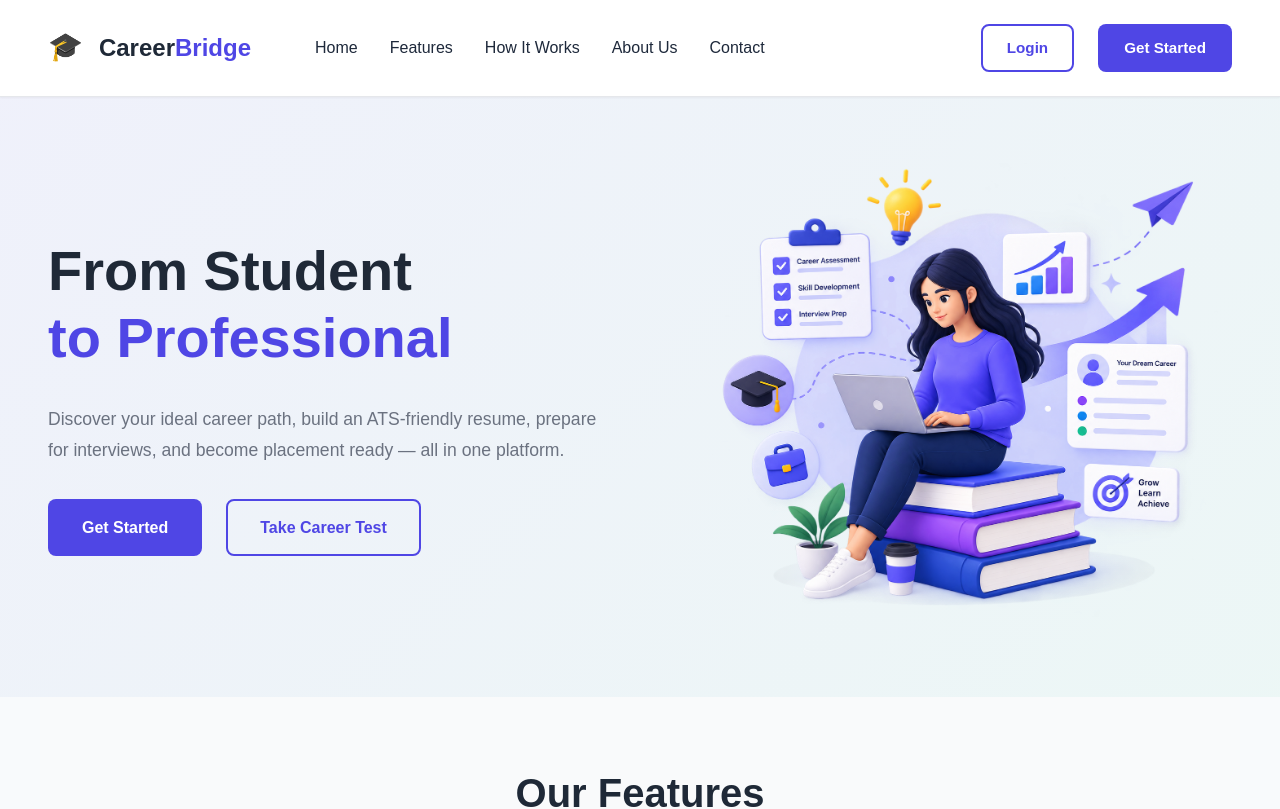
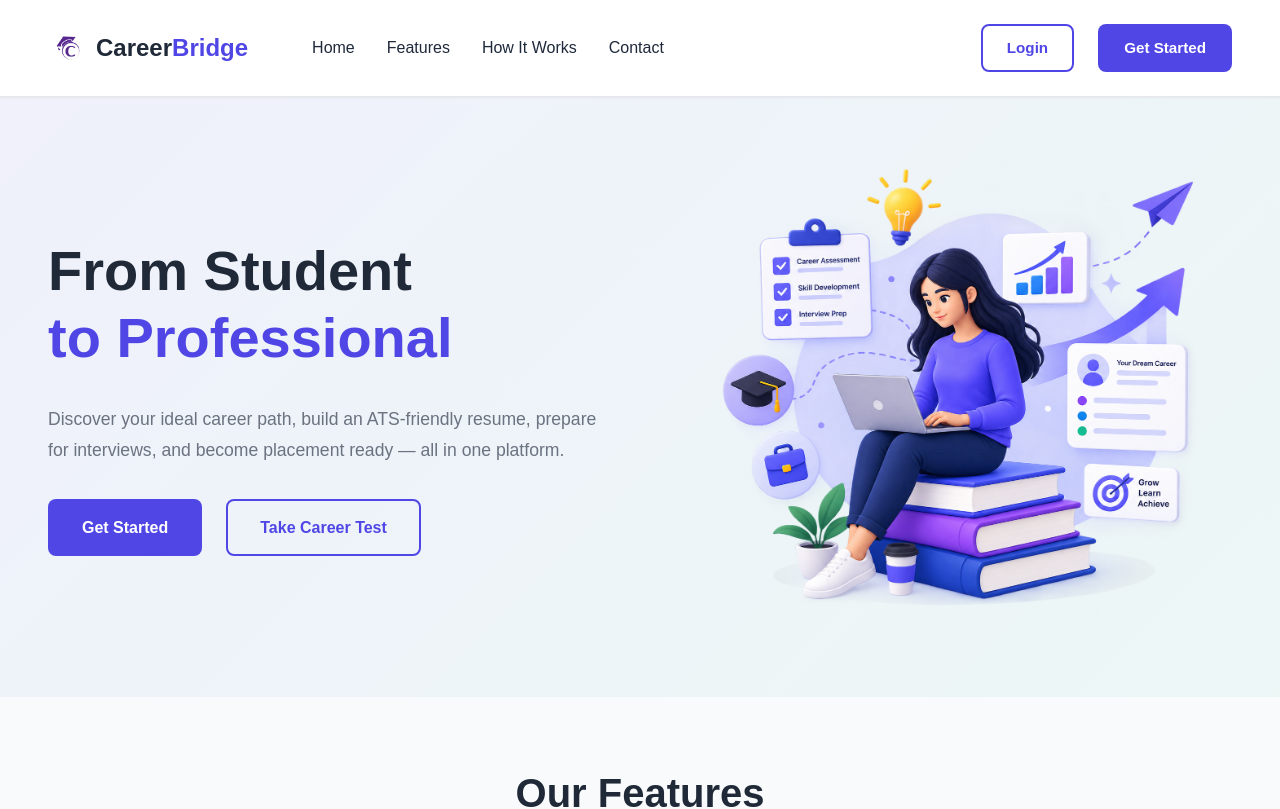
Before and after one commit to Khushi22072005/careerbridge-placement-platform, a React (Vite) app in the folder client/: page / in a window 1280 px wide. Shown: the top 809 px of the page. Built offline with nearby package versions, Linux system fonts and the light colour scheme; no server answers.

Commit message:
updated logo

```diff
--- a/client/src/pages/Home/Home.jsx
+++ b/client/src/pages/Home/Home.jsx
@@ -2,6 +2,8 @@ import React from "react";
 import "./Home.css";
 import { Link } from "react-router-dom";
 import heroImage from "../../assets/images/hero-girl.png";
+import logoImg from "../../assets/images/logo.jpeg";
+
 
 function Home() {
   return (
@@ -9,16 +11,21 @@ function Home() {
 
       {/* ================= NAVBAR ================= */}
       <nav className="home-navbar">
-        <div className="home-logo">
-          <span className="logo-cap">🎓</span>
-          <span>Career<span>Bridge</span></span>
-        </div>
+    <div className="home-logo" style={{ display: 'flex', alignItems: 'center', gap: '8px' }}>
+  <img
+    src={logoImg}
+    alt="CareerBridge Logo"
+    style={{ width: '40px', height: '40px', objectFit: 'contain' }}
+  />
+  <span>Career<span>Bridge</span></span>
+</div>
+
 
         <div className="nav-links">
           <a href="#home">Home</a>
           <a href="#features">Features</a>
           <a href="#how-it-works">How It Works</a>
-          <a href="#about">About Us</a>
+
           <a href="#contact">Contact</a>
         </div>
 
```
Also changed, not shown: client/src/components/Companies/Companies.css (deleted, +0 -29 lines), client/src/components/Companies/Companies.jsx (deleted, +0 -39 lines), client/src/assets/images/logo.jpeg (added).
